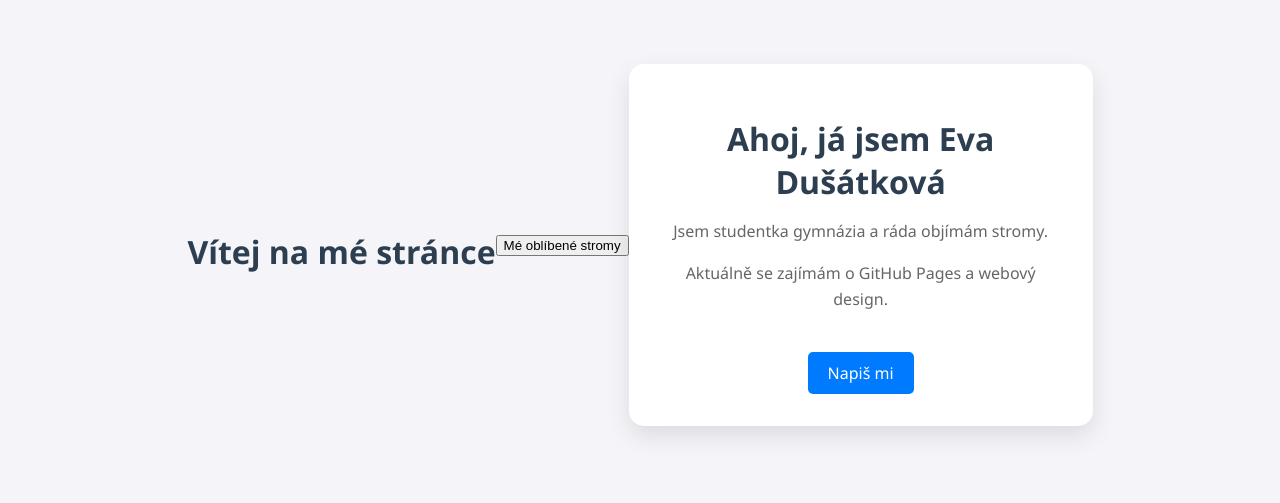
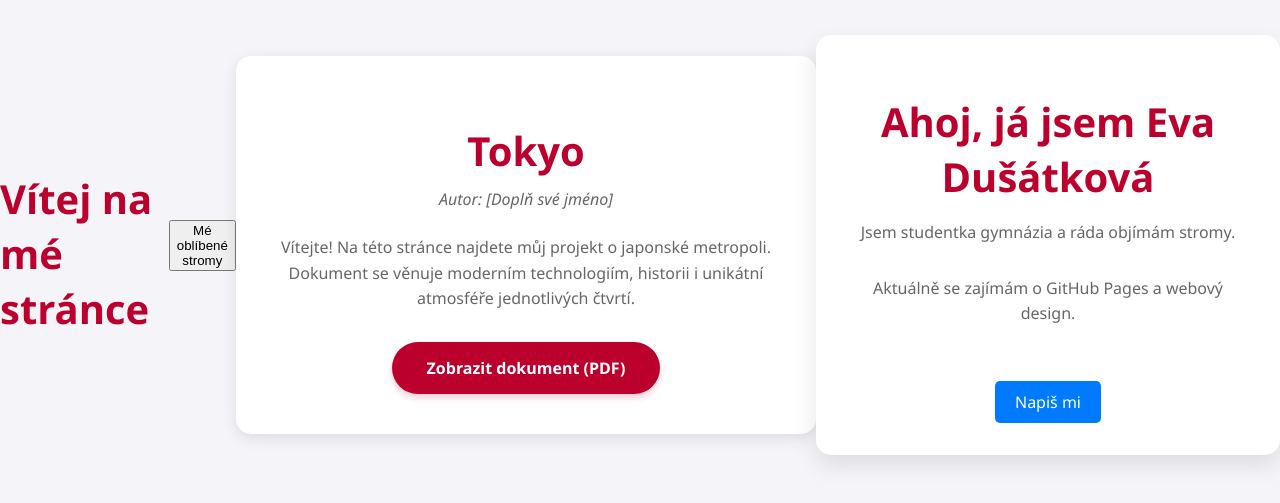
Before and after one commit to dusatkovaeva/dusatkova.hub.io, a plain HTML site: page index.html in a window 1280 px wide. Shown: the part 155-658 px from the top of the page. Drawn offline with Linux system fonts and the light colour scheme.

Commit message:
Update index.html

```diff
--- a/index.html
+++ b/index.html
@@ -61,6 +61,79 @@
 Mé oblíbené stromy
 </button>
 
+    <!DOCTYPE html>
+<html lang="cs">
+<head>
+    <meta charset="UTF-8">
+    <meta name="viewport" content="width=device-width, initial-scale=1.0">
+    <title>Moje Úvodní Stránka - Tokyo</title>
+    <style>
+        body {
+            font-family: 'Segoe UI', Tahoma, Geneva, Verdana, sans-serif;
+            display: flex;
+            justify-content: center;
+            align-items: center;
+            height: 100vh;
+            margin: 0;
+            background-color: #f4f4f9;
+            color: #333;
+        }
+        .container {
+            text-align: center;
+            background: white;
+            padding: 40px;
+            border-radius: 15px;
+            box-shadow: 0 4px 15px rgba(0,0,0,0.1);
+            max-width: 500px;
+        }
+        h1 {
+            margin-bottom: 10px;
+            color: #bc002d; /* Japonská červená */
+            font-size: 2.5em;
+        }
+        .author {
+            font-style: italic;
+            color: #666;
+            margin-bottom: 25px;
+        }
+        p {
+            margin-bottom: 30px;
+            line-height: 1.6;
+        }
+        .btn {
+            display: inline-block;
+            padding: 15px 35px;
+            background-color: #bc002d;
+            color: white;
+            text-decoration: none;
+            border-radius: 30px;
+            font-weight: bold;
+            transition: all 0.3s ease;
+            box-shadow: 0 4px 6px rgba(188, 0, 45, 0.2);
+        }
+        .btn:hover {
+            background-color: #8a0021;
+            transform: translateY(-3px);
+            box-shadow: 0 6px 12px rgba(188, 0, 45, 0.3);
+        }
+    </style>
+</head>
+<body>
+
+    <div class="container">
+        <h1>Tokyo</h1>
+        <div class="author">Autor: [Doplň své jméno]</div>
+
+        <p>Vítejte! Na této stránce najdete můj projekt o japonské metropoli. Dokument se věnuje moderním technologiím, historii i unikátní atmosféře jednotlivých čtvrtí.</p>
+
+        <a href="Tokyo.pdf" target="_blank" class="btn">
+            Zobrazit dokument (PDF)
+        </a>
+    </div>
+
+</body>
+</html>
+
 </body>
 </html>
     <div class="card">
```
